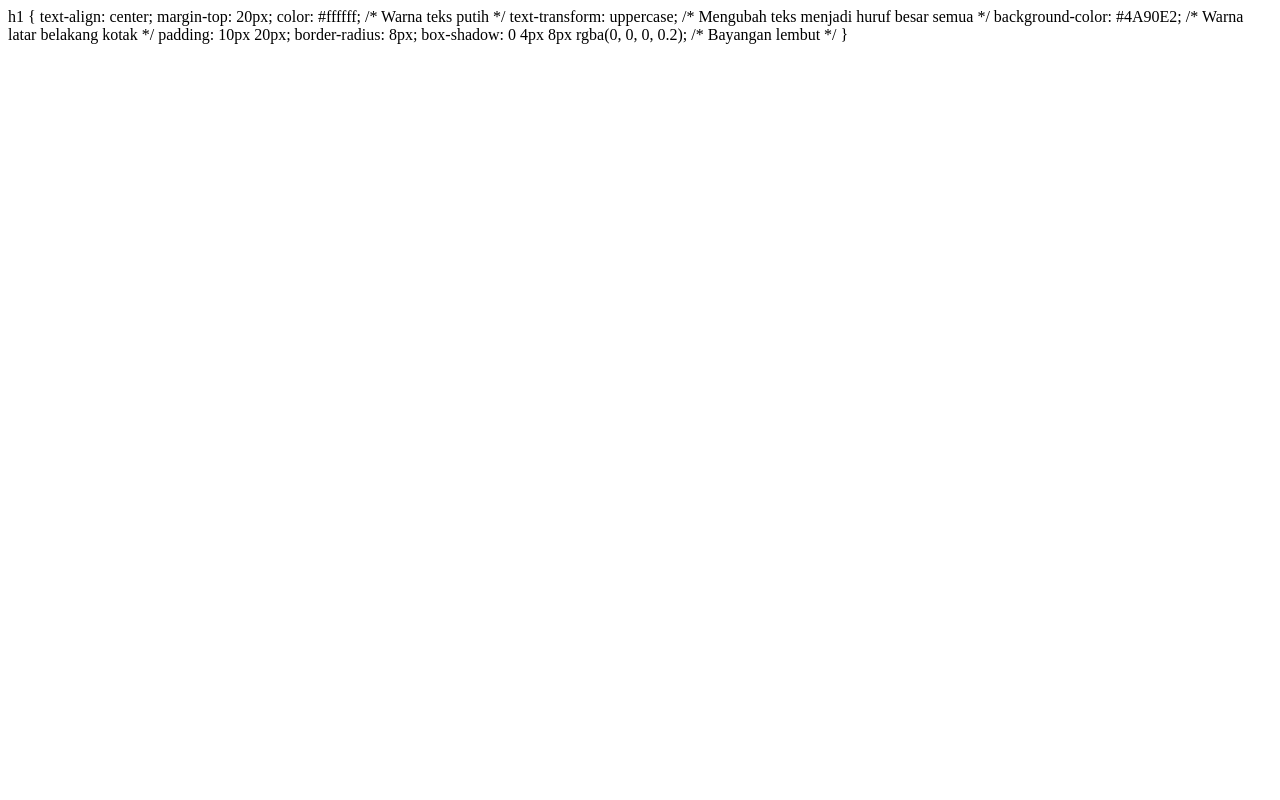
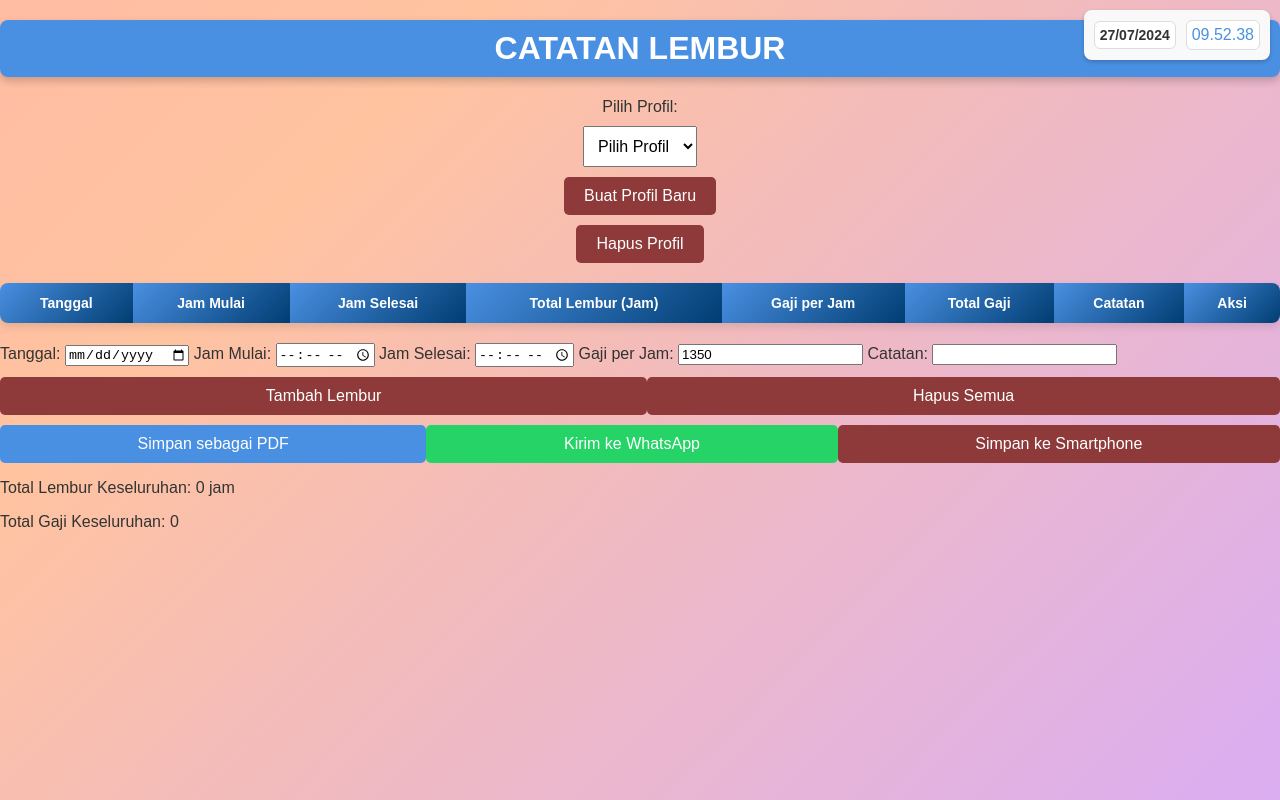
Before and after one commit to cienugsienuqs/catatanlembur, a plain HTML site: page index.html in a window 1280 px wide. Drawn offline with nearby package versions, Linux system fonts and the light colour scheme.

Commit message:
Update index.html

```diff
--- a/index.html
+++ b/index.html
@@ -1,10 +1,75 @@
-h1 {
-    text-align: center;
-    margin-top: 20px;
-    color: #ffffff; /* Warna teks putih */
-    text-transform: uppercase; /* Mengubah teks menjadi huruf besar semua */
-    background-color: #4A90E2; /* Warna latar belakang kotak */
-    padding: 10px 20px;
-    border-radius: 8px;
-    box-shadow: 0 4px 8px rgba(0, 0, 0, 0.2); /* Bayangan lembut */
-}
+<!DOCTYPE html>
+<html lang="id">
+<head>
+    <meta charset="UTF-8">
+    <meta name="viewport" content="width=device-width, initial-scale=1.0">
+    <title>Catatan Lembur</title>
+    <link rel="stylesheet" href="styles.css">
+    <script src="https://cdnjs.cloudflare.com/ajax/libs/jspdf/2.6.0/jspdf.umd.min.js"></script>
+    <script src="https://cdnjs.cloudflare.com/ajax/libs/html2canvas/0.5.0-beta4/html2canvas.min.js"></script>
+  <script src="https://cdnjs.cloudflare.com/ajax/libs/date-fns/2.30.0/date-fns.min.js"></script>
+
+</head>
+<body>
+    <div id="datetimeContainer">
+        <div id="calendarView"></div>
+        <div id="clock"></div>
+    </div>
+
+    <h1>Catatan Lembur</h1>
+
+    <!-- User Profile Management -->
+    <div id="userProfileContainer">
+        <label for="userProfileSelect">Pilih Profil:</label>
+        <select id="userProfileSelect" onchange="loadProfile()">
+            <option value="">Pilih Profil</option>
+            <!-- Options will be populated dynamically -->
+        </select>
+        <button onclick="createProfile()">Buat Profil Baru</button>
+        <button onclick="deleteProfile()">Hapus Profil</button>
+    </div>
+
+    <table id="overtimeTable">
+        <thead>
+            <tr>
+                <th>Tanggal</th>
+                <th>Jam Mulai</th>
+                <th>Jam Selesai</th>
+                <th>Total Lembur (Jam)</th>
+                <th>Gaji per Jam</th>
+                <th>Total Gaji</th>
+                <th>Catatan</th>
+                <th>Aksi</th>
+            </tr>
+        </thead>
+        <tbody>
+            <!-- Baris data lembur akan ditambahkan di sini -->
+        </tbody>
+    </table>
+
+    <div id="formContainer">
+        <label for="dateInput">Tanggal:</label>
+        <input type="date" id="dateInput">
+        <label for="startTimeInput">Jam Mulai:</label>
+        <input type="time" id="startTimeInput">
+        <label for="endTimeInput">Jam Selesai:</label>
+        <input type="time" id="endTimeInput">
+        <label for="hourlyRateInput">Gaji per Jam:</label>
+        <input type="number" id="hourlyRateInput" value="1350">
+        <label for="notesInput">Catatan:</label>
+        <input type="text" id="notesInput">
+        <div class="button-row">
+            <button onclick="addOvertime()">Tambah Lembur</button>
+            <button onclick="removeAllOvertime()">Hapus Semua</button>
+        </div>
+        <div class="button-row">
+            <button onclick="saveAsPDF()" id="saveButton">Simpan sebagai PDF</button>
+            <button onclick="sendToWhatsApp()" id="whatsappButton">Kirim ke WhatsApp</button>
+            <button onclick="saveToDevice()" id="saveToDeviceButton">Simpan ke Smartphone</button>
+        </div>
+    </div>
+    <p>Total Lembur Keseluruhan: <span id="totalOvertime">0</span> jam</p>
+    <p>Total Gaji Keseluruhan: <span id="totalSalary">0</span></p>
+    <script src="script.js"></script>
+</body>
+</html>
```
